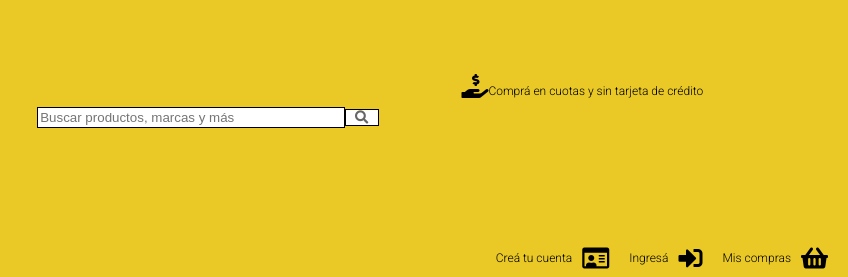
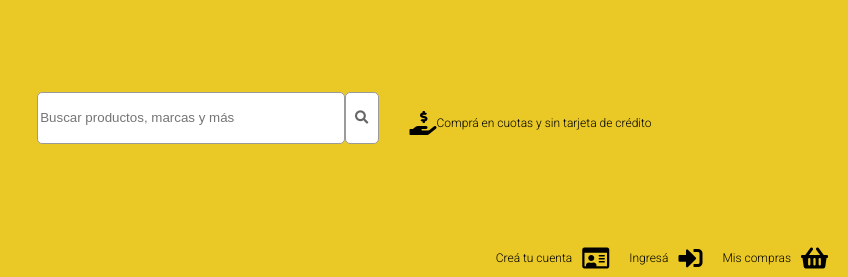
Before and after one commit to leo2296/MercadoLiebre, a website: page views/home.html in a window 1280 px wide. Shown: the top 277 px of the page, 432-1280 px from the left. Drawn offline with Linux system fonts and the light colour scheme; files whose address does not match are found by name.

Commit message:
mejorando borde de busqueda, y estilos de la barra superior

```diff
--- a/public/css/styles.css
+++ b/public/css/styles.css
@@ -70,17 +70,20 @@ a {
 }
 .busqueda input {
     background-color: #FFF;
-    border: 1px solid #000;
-    outline: none;
+    border: 1px solid #9b9a9a;
+    border-radius: 5px;
     color: #666;
     padding: 2px;
-    width: 90%
+    width: 90%;
+    height: 50%;
 }
 .busqueda button {
     background-color: #FFF;
-    border: 1px solid #000;
+    border: 1px solid #9b9a9a;
+    border-radius: 5px;
     color: #666;
     width: 10%;
+    height: 50%;
 }
 .busqueda button i {
     font-size: 100%;
@@ -255,6 +258,10 @@ fieldset input {
     border: 1px solid transparent;
 }
 
+.columna-oculta :hover {
+    cursor: pointer;
+    color: rgb(9, 49, 136);
+  }
 @media ( min-width: 361px ){
     .menu-bars {
         display: none;
@@ -329,4 +336,8 @@ fieldset input {
     main section div.products article:hover .description {
         display: block;
     }
+    .top p {
+        display: flex;
+        align-items: center;
+    }
 }
```
